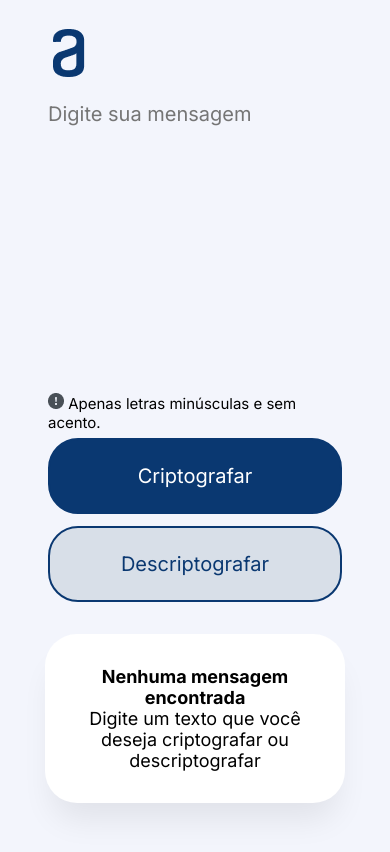
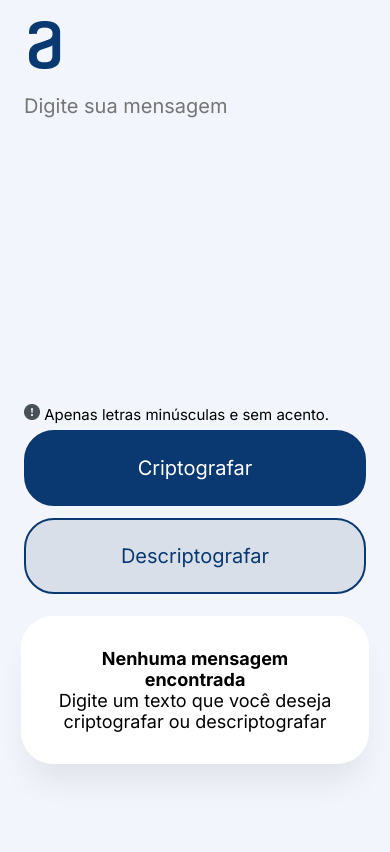
Before and after one commit to Fernandafmsf/Decodificador, a plain HTML site: page index.html in a window 390 px wide. Drawn offline with Linux system fonts and the light colour scheme.

Commit message:
changing margin

```diff
--- a/style-decode.css
+++ b/style-decode.css
@@ -15,7 +15,7 @@ main{
   grid-template-columns: 2fr 1fr;
   height: 100vh;
 
-  margin: 1em 2em;
+  margin: 0.2em 0.5em;
 }
 
 form textarea {
@@ -63,7 +63,7 @@ form button{
       display: flex;
       flex-direction: column;
       height: 100vh;
-      gap: 10px;
+
 
     }
 
@@ -109,7 +109,7 @@ form button{
   main{
     display: flex;
     flex-direction: column;
-
+    height: 100vh;
   }
 
   form {
```
